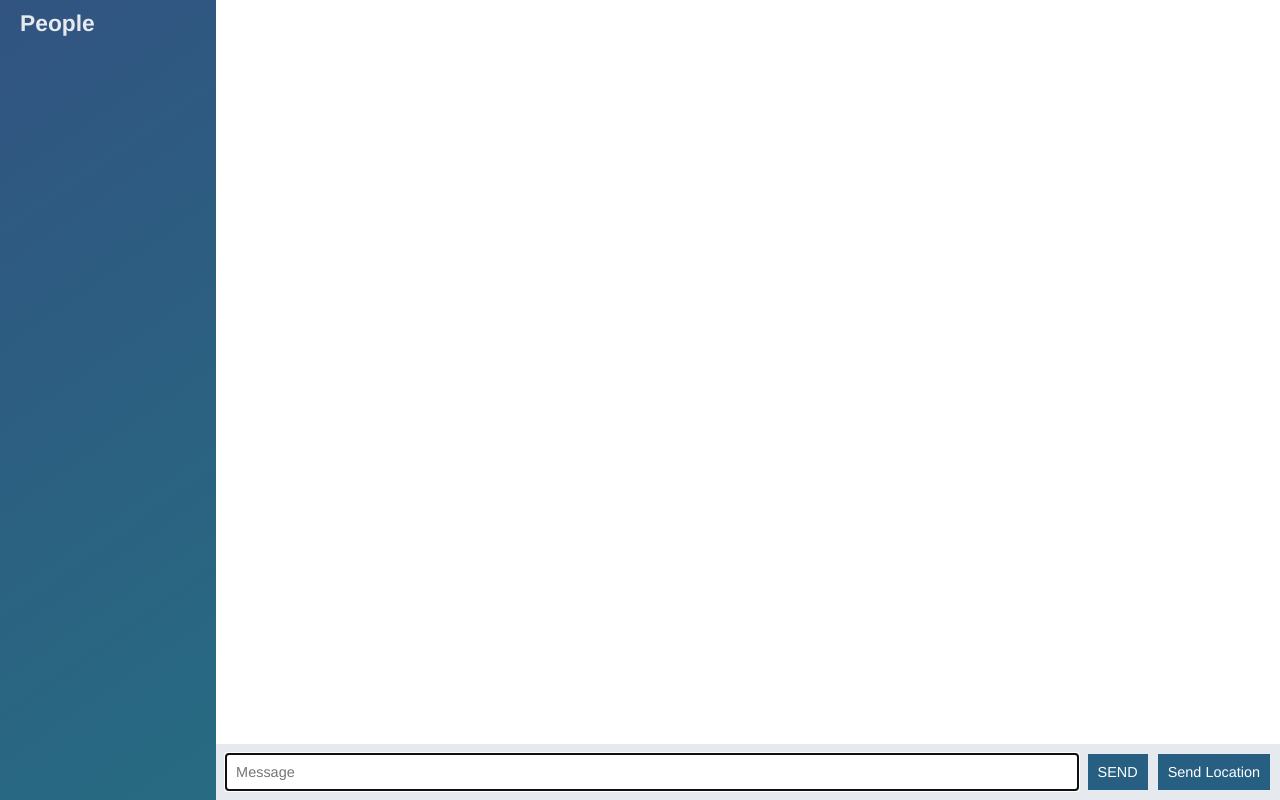
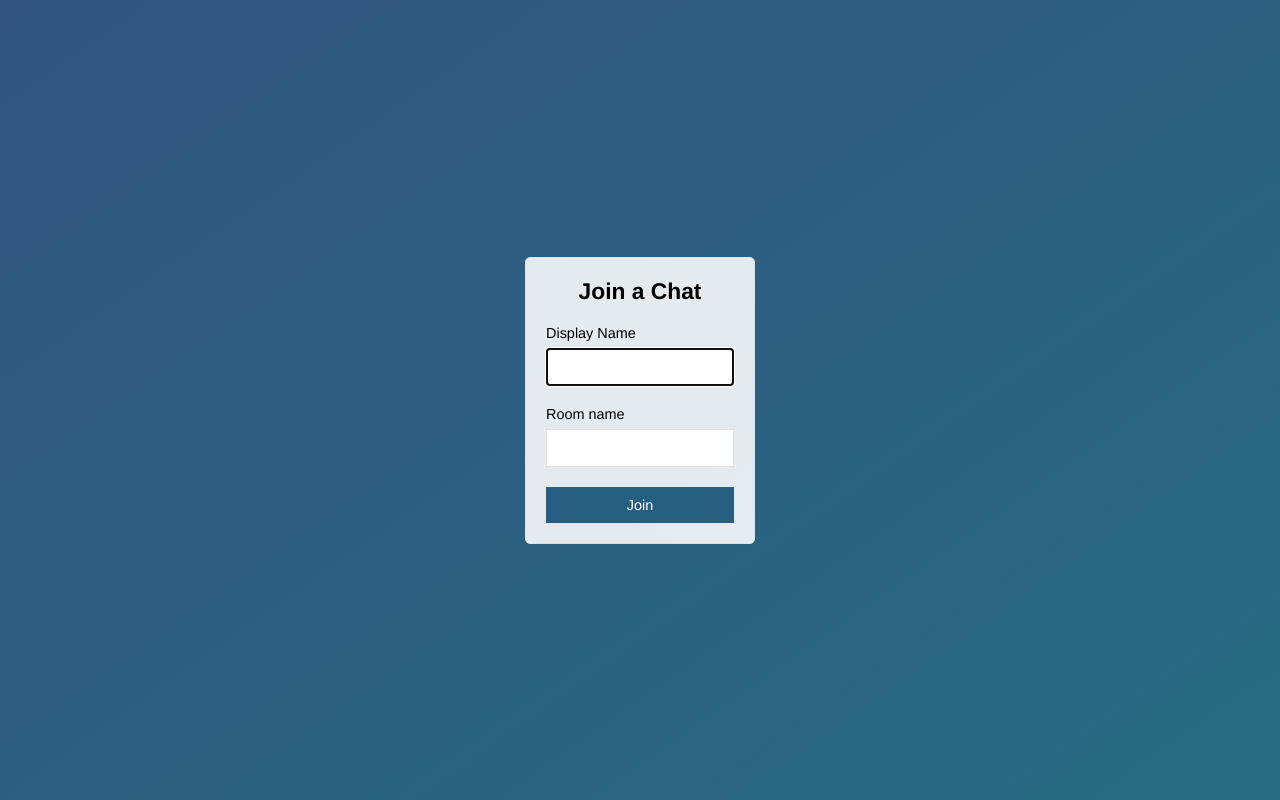
Before and after one commit to DiMateev/chat-app, a website: page public/index.html in a window 1280 px wide. Drawn offline with nearby package versions, Linux system fonts and the light colour scheme; no server answers.

Commit message:
Add join page

```diff
--- a/public/index.html
+++ b/public/index.html
@@ -1,58 +1,29 @@
 <!DOCTYPE html>
 <html>
   <head>
-    <title>Chat app</title>
-    <link href="/css/styles.css" type="text/css" rel="stylesheet">
+    <meta charset="utf-8">
+    <meta name="viewport" content="width=device-width, initial-scale=1, user-scalable=no">
+    <title>Join | Chat App</title>
+    <link href="/css/styles.css" rel="stylesheet">
   </head>
-  <body class="chat">
-
-    <div class="chat__sidebar">
-      <h3>People</h3>
-      <div id="users"></div>
+  <body class="centered-form">
+    <div class="centered-form__form">
+      <form action="/chat.html">
+        <div class="form-field">
+          <h3>Join a Chat</h3>
+        </div>
+        <div class="form-field">
+          <label>Display Name</label>
+          <input type="text" name="name" autofocus>
+        </div>
+        <div class="form-field">
+          <label>Room name</label>
+          <input type="text" name="room">
+        </div>
+        <div class="form-field">
+          <button>Join</button>
+        </div>
+      </form>
     </div>
-
-    <div class="chat__main">
-
-      <ul class="chat__messages" id="messages"></ul>
-
-      <div class="chat__footer">
-
-        <form id="form-message">
-          <input name="message" type="text" placeholder="Message" autofocus autocomplete="off"/>
-          <button>SEND</button>
-        </form>
-        <button id="send-location">Send Location</button>
-
-      </div>
-
-    </div>
-
-    <script id="message-template" type="text/template">
-      <li class="message">
-        <div class="message__title">
-          <h4>{{from}}</h4>
-          <span>{{tstamp}} |</span>
-          <div class="message__body">{{text}}</div>
-        </div>
-      </li>
-    </script>
-
-    <script id="location-message-template" type="text/template">
-      <li class="message">
-        <div class="message__title">
-          <h4>{{from}}</h4>
-          <span>{{tstamp}} |</span>
-          <div class="message__body">
-            <a href="{{url}}" target="_blank">My current location</a>
-        </div>
-        </div>
-      </li>
-    </script>
-
-    <script src="/socket.io/socket.io.js"></script>
-    <script src="/js/libs/jquery-3.2.1.min.js"></script>
-    <script src="/js/libs/moment.js"></script>
-    <script src="/js/libs/mustache.js"></script>
-    <script src="/js/index.js"></script>
   </body>
 </html>
```
Also changed, not shown: public/chat.html (added, +59 -0 lines), public/js/chat.js (renamed from public/js/index.js).
